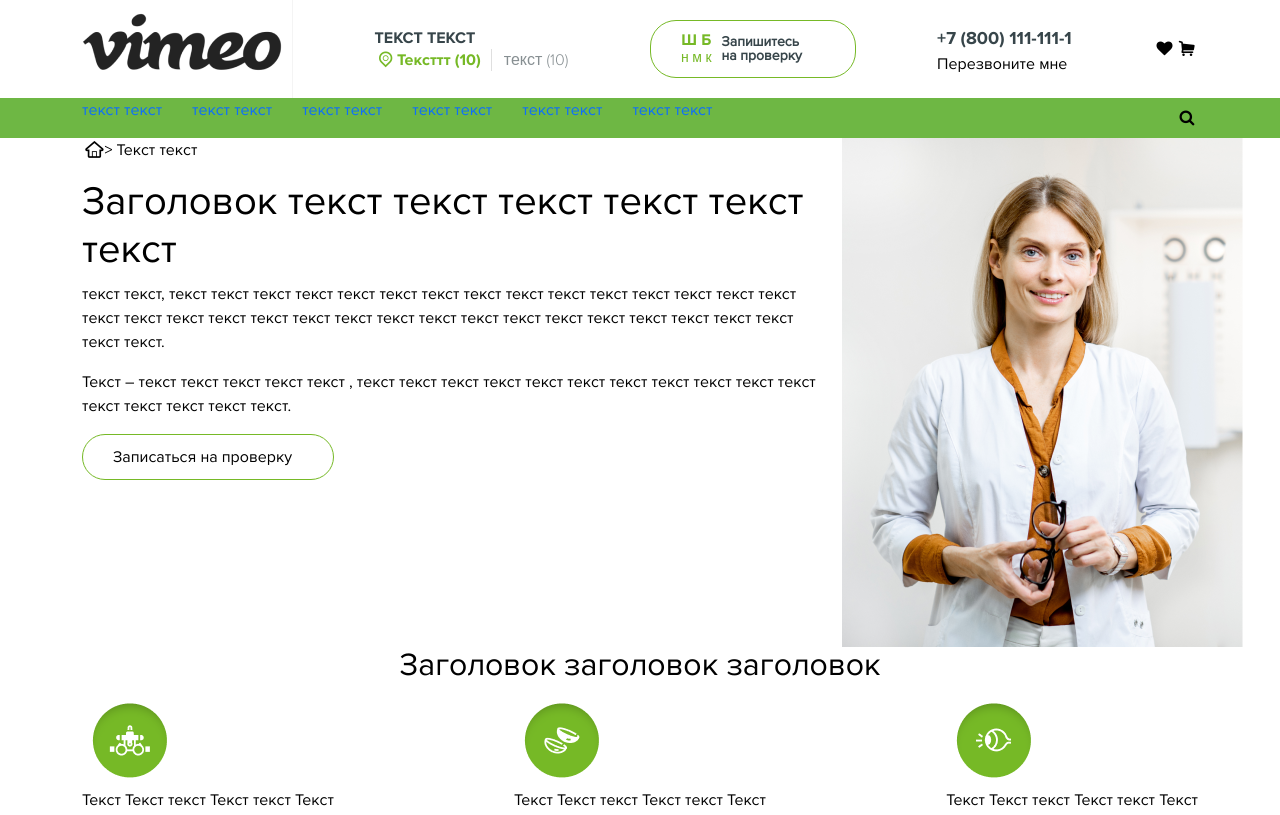
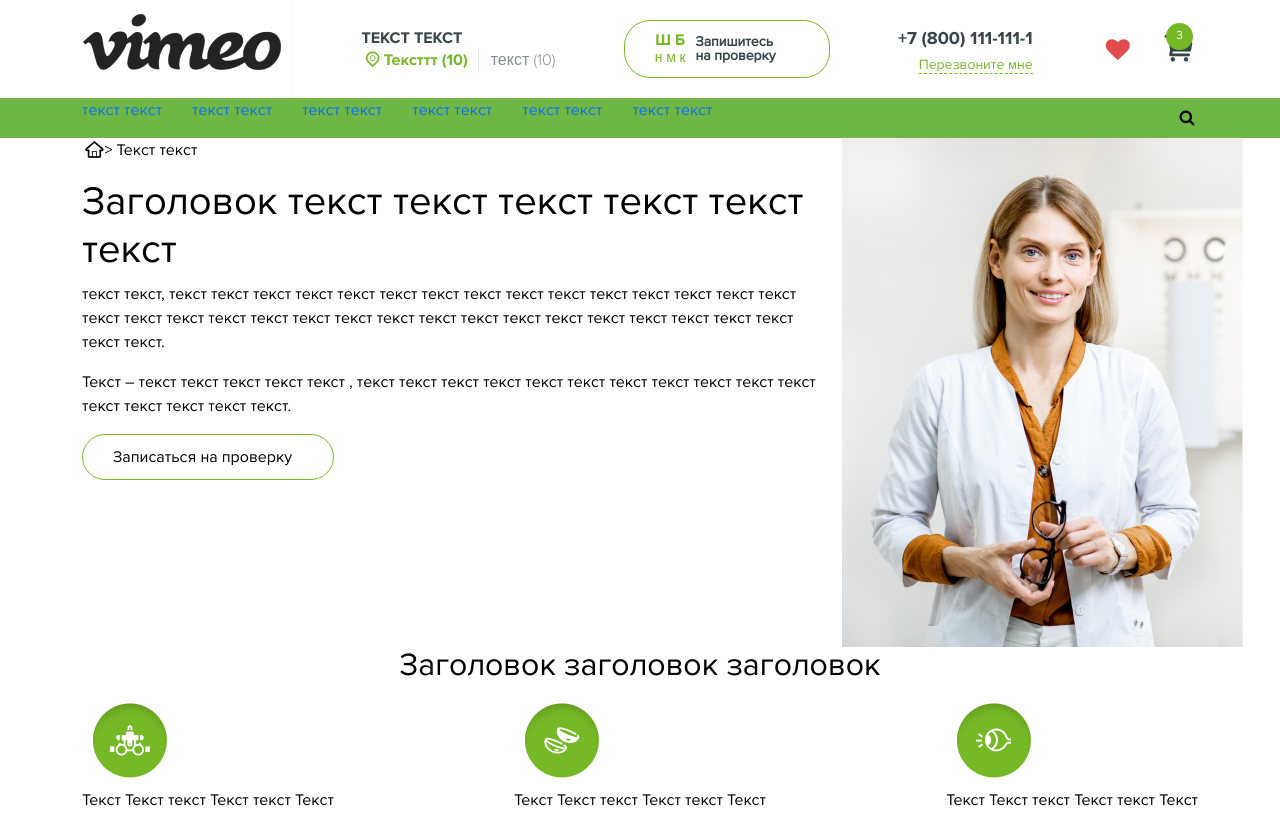
Before and after one commit to Valerykolm/Vimeo, a website: page src/pages/index.html in a window 1280 px wide. Shown: the top 815 px of the page. Drawn offline with nearby package versions, Linux system fonts and the light colour scheme; files that its build step writes are made by us from their sources; files whose address does not match are found by name.

Commit message:
button and card in upper-nav

```diff
--- a/src/pages/index.html
+++ b/src/pages/index.html
@@ -36,19 +36,20 @@
               <div class="col-md-auto city">текст (10)</div>
             </div>
           </div>
-          <div class="col-md-auto" id="border-right">
+          <div class="col-md-auto">
             <button class="align-items-center">
               <div><p class="letter">Ш Б</p><p class="small-letter">н м к</p></div>
               <div class="sign-up text-start"><b>Запишитесь на проверку</b></div>
             </button>
           </div>
-          <div class="col-md-auto">
+          <div class="col-md-auto text-end">
             <div class="col-md-auto phone">+7 (800) 111-111-1</div>
-            <div class="col-md-auto">Перезвоните мне</div>
+            <div class="col-md-auto call-back">Перезвоните мне</div>
           </div>
           <!--card-->
           <div class="col-md-auto">
-            <div class="col-md-auto"><i class="icon-heart"></i><i class="icon-basket"></i></div>
+            <i class="icon-heart"></i>
+            <i class="icon-basket"></i><sup class="amount">3</sup>
           </div>
           <!--/card-->
         </div>
@@ -89,7 +90,7 @@
             <button>Записаться на проверку</button>
           </div>
           <div class="col-md-4">
-            <img src="img/header-img.png" alt="header image">
+            <img src="img/header-img.png" class="img-responsive" alt="header image">
           </div>
         </div>
       </div>
@@ -198,7 +199,7 @@
               текст текст текст текст текст текст текст текст текст текст текст текст текст
               текст текст текст текст текст текст текст текст текст .</p>
           </div>
-          <div class="col-md-5"><img src="img/check-up.png" alt="check-up"></div>
+          <div class="col-md-5"><img src="img/check-up.png" class="img-responsive center-block" alt="check-up"></div>
         </div>
         <button>Записаться на проверку </button>
       </div>
--- a/src/sass/_colors.scss
+++ b/src/sass/_colors.scss
@@ -2,3 +2,4 @@ $bg-bottom-nav: #6EB744;
 $bg-light-grey: #F4F4F4;
 $text-color: #37454A;
 $text-green: #76B926;
+$white: #ffffff;
--- a/src/sass/app.scss
+++ b/src/sass/app.scss
@@ -65,9 +65,33 @@ button {
     line-height: 30px;
     color: $text-color;
   }
-  #border-rigth {
-    border-right: 1px solid $bg-light-grey;
-    padding-right: 5px;
+  .call-back {
+    color: $text-green;
+    font-size: 14px;
+    line-height: 14px;
+    display: inline;
+    border-bottom: 1px dashed $text-green;
+  }
+  .icon-heart {
+    color: #E34C4C;
+    font-size: 24px;
+    padding-right: 20px;
+  }
+  .icon-basket {
+    color: $text-color;
+    font-size: 28px;
+    position: relative;
+  }
+  .amount {
+    background-color: $text-green;
+    font-size: 12px;
+    line-height: 14.62px;
+    color: $white;
+    padding: 6px 10px;
+    border-radius: 25px;
+    position: absolute;
+    top: 23px;
+    right: 87px;
   }
 }
 
```
Also changed, not shown: build/index.html, build/styles/app.css.
